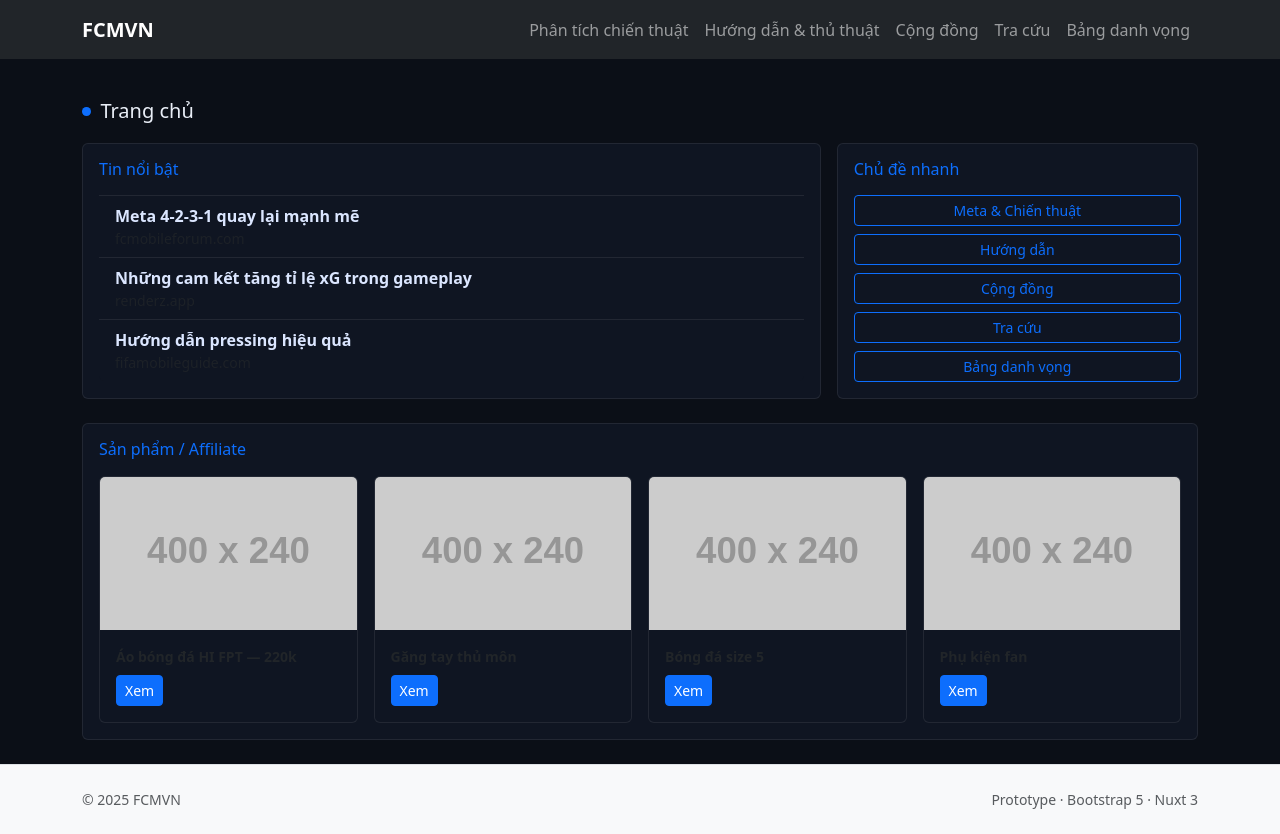
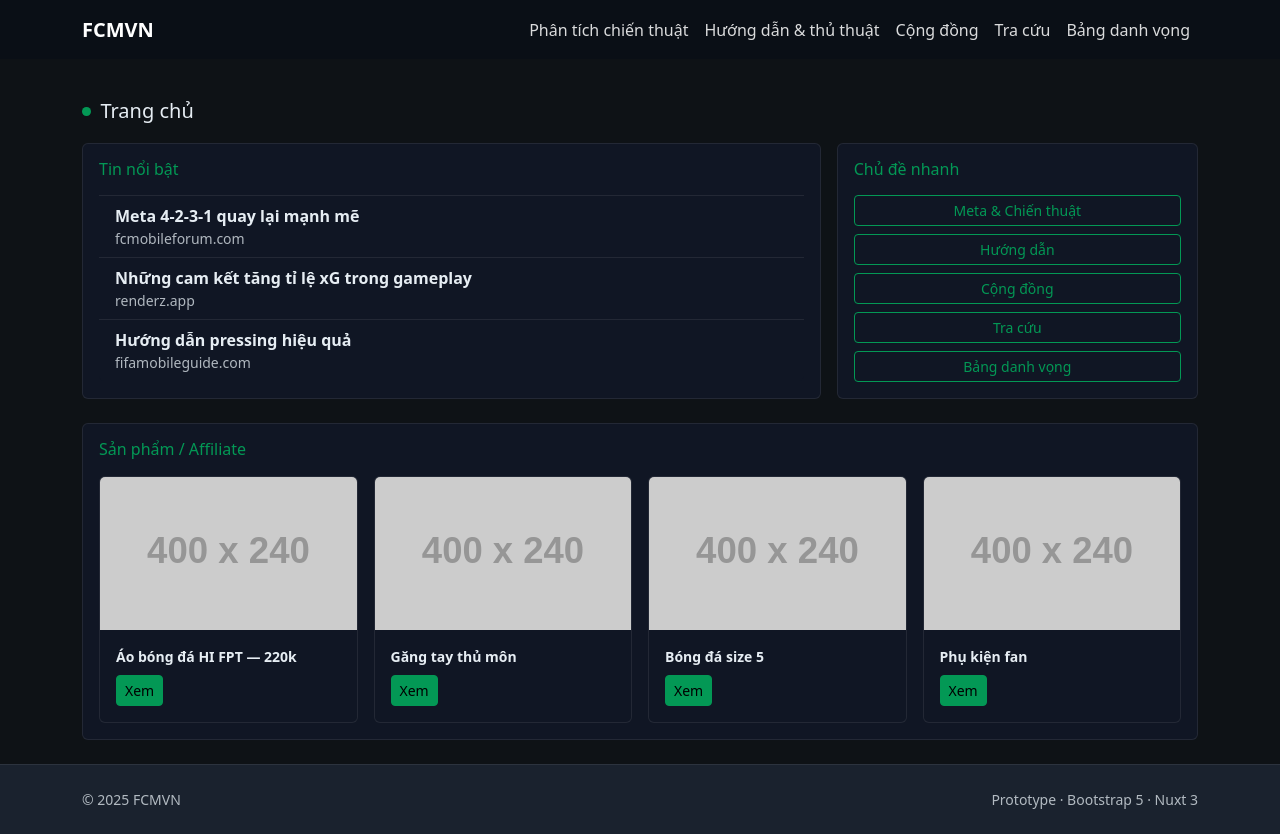
Before and after one commit to scalestb/fcmvn-src, a Nuxt app: page / in a window 1280 px wide. Built offline with nearby package versions, Linux system fonts and the light colour scheme.

Commit message:
đổi màu themes

```diff
--- a/assets/styles/main.scss
+++ b/assets/styles/main.scss
@@ -1,35 +1,113 @@
-/* Bootstrap core (SCSS) */
+/* assets/styles/main.scss */
+@use "sass:color";
 
-/* Bootstrap Icons via CDN class names (optional local import if needed) */
-/* You can also install and import bootstrap-icons CSS here if preferred */
-/* @import "bootstrap-icons/font/bootstrap-icons.css"; */
+/* ============ Accent & Palette ============ */
+$accent: rgb(3, 152, 85);             // #039855
+$accent-50:  color.mix(white, $accent, 85%);
+$accent-100: color.mix(white, $accent, 70%);
+$accent-200: color.mix(white, $accent, 55%);
+$accent-300: color.mix(white, $accent, 40%);
+$accent-400: color.mix(white, $accent, 25%);
+$accent-500: $accent;
+$accent-600: color.mix(black, $accent, 15%);
+$accent-700: color.mix(black, $accent, 30%);
+$accent-800: color.mix(black, $accent, 45%);
+$accent-900: color.mix(black, $accent, 60%);
+
+/* ============ Dark base ============ */
+$body-bg: #0e1216;             /* nền đen xám */
+$body-color: #e6edf3;          /* chữ sáng vừa đọc */
+$border-color: rgba(255,255,255,.08);
+
+/* ============ Bootstrap theme overrides ============ */
+/* Màu chủ đạo = accent */
+$primary: $accent;
+$success: $accent;
+
+/* Các màu phụ (tông dịu cho dark theme) */
+$secondary: #9aa5b1;
+$info: color.mix(#2dd4bf, $accent, 40%);     /* xanh ngọc ngả accent */
+$warning: #f59e0b;
+$danger:  #ef4444;
+$light:   #1a222e;
+$dark:    #0a0f16;
+
+/* Surfaces */
+$card-bg: #101624;
+$card-border-color: $border-color;
+$list-group-bg: $card-bg;
+$list-group-border-color: $border-color;
+$dropdown-bg: #0f1420;
+$dropdown-color: $body-color;
+
+/* Navbar (dark) */
+$navbar-dark-color: rgba(255,255,255,.85);
+$navbar-dark-hover-color: #fff;
+$navbar-dark-active-color: #fff;
+$navbar-dark-brand-color: #fff;
+$navbar-dark-brand-hover-color: #fff;
+$navbar-dark-toggler-border-color: rgba(255,255,255,.2);
+
+/* Form controls */
+$input-bg: #0c111a;
+$input-color: $body-color;
+$input-border-color: $border-color;
+
+/* Progress, etc. */
+$progress-bg: #1b2534;
+$progress-bar-bg: $accent;
+
+/* ============ Import Bootstrap sau khi override biến ============ */
+@import "bootstrap/scss/bootstrap";
+
+/* ============ CSS variables & utilities bổ sung ============ */
+:root{
+  --bg-deep: #0e1216;      /* nền */
+  --surface: #101624;      /* mặt thẻ */
+  --c-accent: #039855;
+  --c-accent-100: #{$accent-100};
+  --c-accent-200: #{$accent-200};
+  --c-accent-300: #{$accent-300};
+  --c-accent-600: #{$accent-600};
+  --c-accent-700: #{$accent-700};
+}
 
 /* Global tweaks */
 body {
-  background: #0b0f17;
-  color: #e9eef7;
+  background: var(--bg-deep);
+  color: $body-color;
 }
+
 .navbar {
   --bs-navbar-padding-y: .6rem;
 }
+
 footer {
-  color: #6c757d;
+  color: #98a2b3;
 }
+
+/* Cards & lists khớp dark theme */
 .card {
-  background: #0f1522;
-  border-color: rgba(255,255,255,.08);
+  background: $card-bg;
+  border-color: $card-border-color;
 }
 .list-group-item {
-  background: #0f1522;
-  color: #dbe6ff;
-  border-color: rgba(255,255,255,.08);
+  background: $list-group-bg;
+  color: $body-color;
+  border-color: $list-group-border-color;
 }
+
+/* Links dùng accent */
 a {
+  color: var(--c-accent);
   text-decoration: none;
 }
 a:hover {
-  opacity: .9;
+  color: #{color.mix(black, $accent, 10%)};
+  opacity: .95;
 }
+
+/* Section header chấm xanh */
 .section-title {
   display: flex;
   align-items: center;
@@ -40,6 +118,15 @@ a:hover {
   width: .55rem;
   height: .55rem;
   border-radius: 50%;
-  background: #0d6efd;
+  background: var(--c-accent);
   display: inline-block;
 }
+
+/* Accent utilities nhanh */
+.text-accent { color: var(--c-accent) !important; }
+.bg-accent { background-color: var(--c-accent) !important; }
+.border-accent { border-color: var(--c-accent) !important; }
+
+/* Buttons sẽ lấy theo $primary (accent) tự động:
+   .btn.btn-primary => bg = #039855
+*/
```
